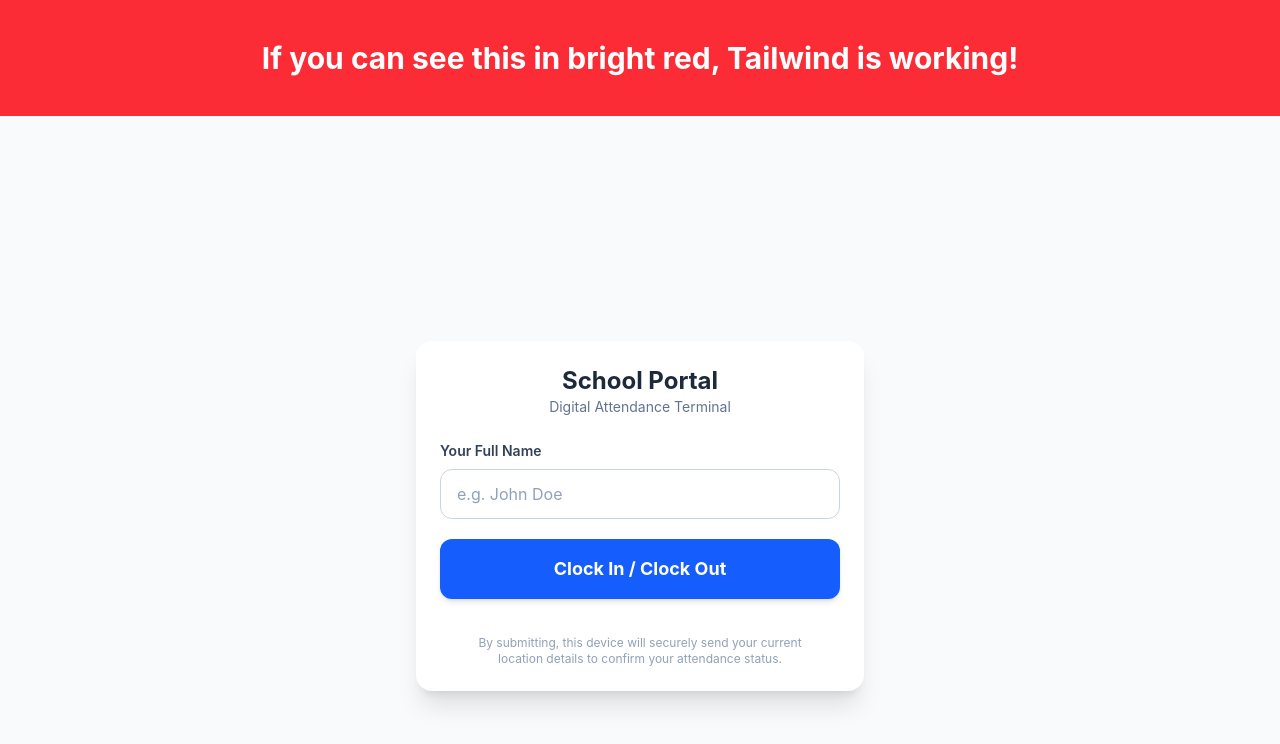
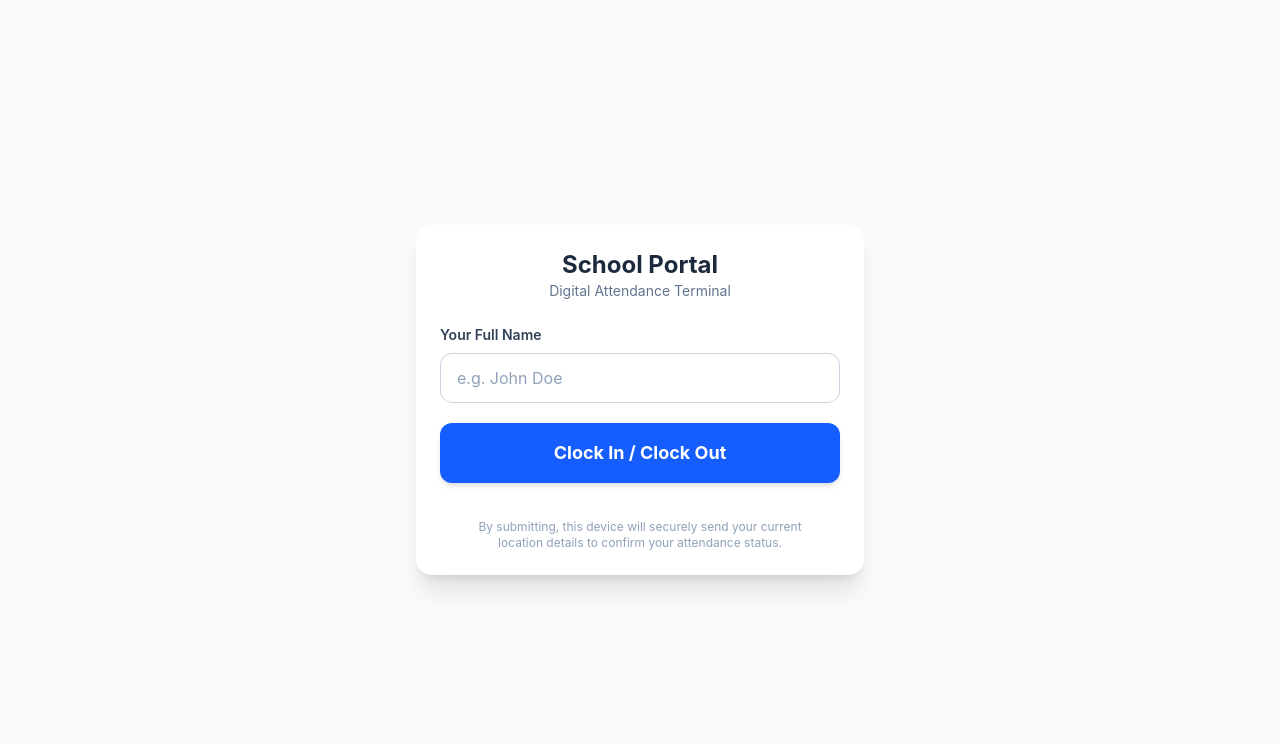
Before and after one commit to amsaul/school-attendance-frontend, a React (Vite) app: page / in a window 1280 px wide. Shown: the top 744 px of the page. Built offline with nearby package versions, Linux system fonts and the light colour scheme.

Commit message:
modified card

```diff
--- a/src/App.jsx
+++ b/src/App.jsx
@@ -104,9 +104,6 @@ function App() {
 
   return (
     <>
-    <div className="bg-red-500 text-white text-3xl font-bold p-10 text-center">
-      If you can see this in bright red, Tailwind is working!
-    </div>
     <div className="min-h-screen bg-slate-50 flex flex-col justify-center items-center p-4">
       <div className="w-full max-w-md bg-white rounded-2xl shadow-xl p-6 transition-all duration-300">
         {/* Header Block */}
```
